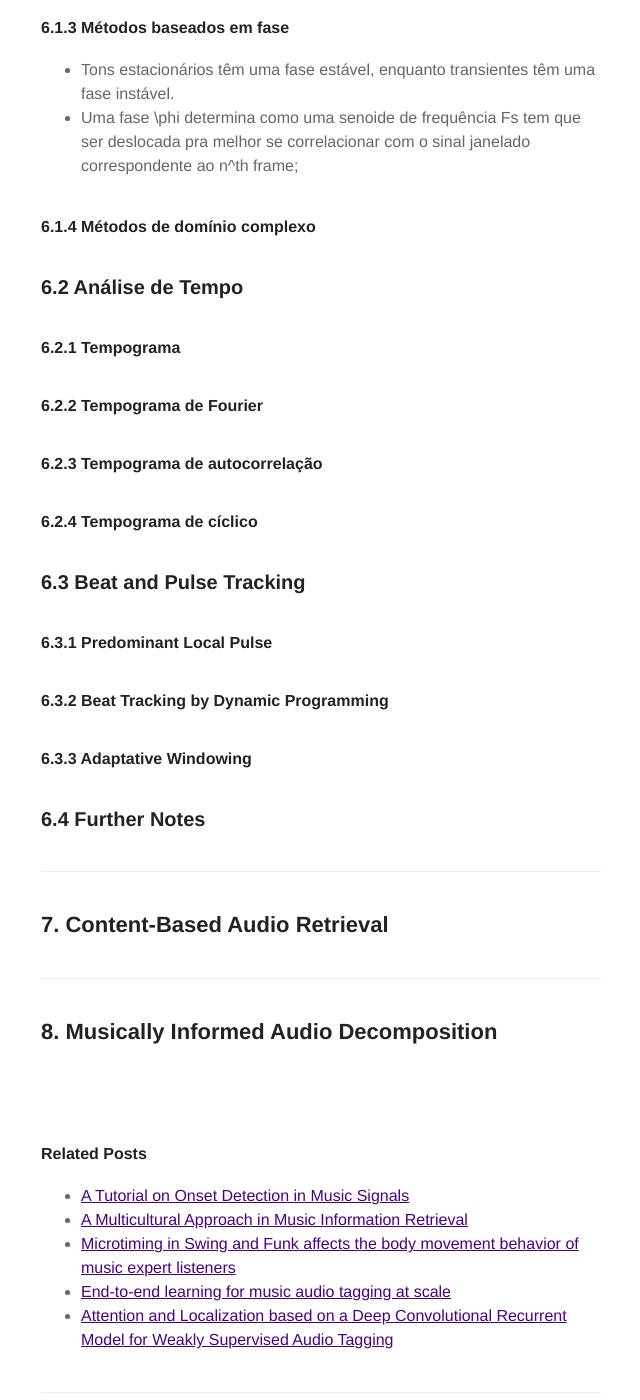
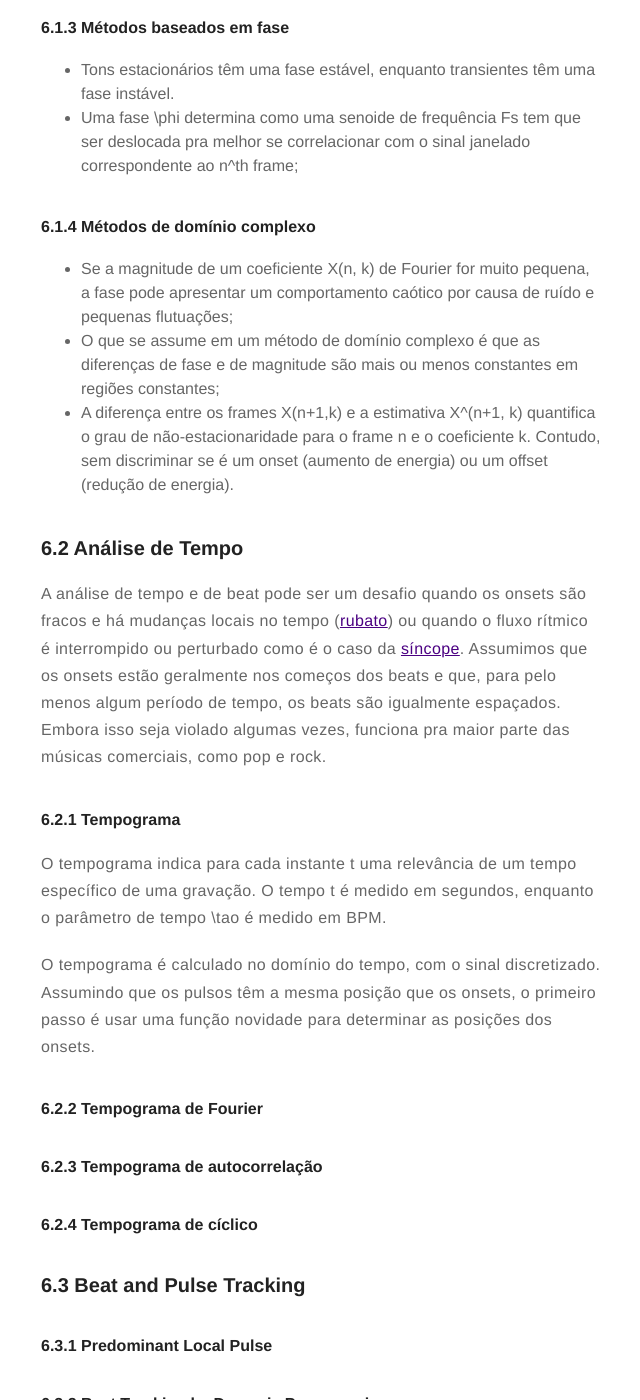
Before and after one commit to giovana-morais/giovana-morais.github.io, a Jekyll site: the page built from _posts/2020-08-14-fundamentals_of_music_processing.md, in a window 1280 px wide and 1400 px high, scrolled down 4077 px. Shown: the whole window, without its empty margins (319-959 px from the left). Built offline with Jekyll 4.4.1, drawn with Linux system fonts in a browser that asks for light colours.

Commit message:
feat: seção sobre onsets finalizada e seção sobre tempograma iniciada

```diff
--- a/_posts/2020-08-14-fundamentals_of_music_processing.md
+++ b/_posts/2020-08-14-fundamentals_of_music_processing.md
@@ -146,9 +146,32 @@ ao n^th frame;
 
 
 #### 6.1.4 Métodos de domínio complexo
+* Se a magnitude de um coeficiente X(n, k) de Fourier for muito pequena, a fase
+pode apresentar um comportamento caótico por causa de ruído e pequenas flutuações;
+* O que se assume em um método de domínio complexo é que as diferenças de fase e de
+magnitude são mais ou menos constantes em regiões constantes;
+* A diferença entre os frames X(n+1,k) e a estimativa X^(n+1, k) quantifica o grau
+de não-estacionaridade para o frame n e o coeficiente k. Contudo, sem discriminar se
+é um onset (aumento de energia) ou um offset (redução de energia).
 
 ### 6.2 Análise de Tempo
+A análise de tempo e de beat pode ser um desafio quando os onsets são fracos e há
+mudanças locais no tempo ([rubato](https://pt.wikipedia.org/wiki/Tempo_rubato)) ou
+quando o fluxo rítmico é interrompido ou perturbado
+como é o caso da [síncope](https://pt.wikipedia.org/wiki/Síncope_(música)).
+Assumimos que os onsets estão geralmente nos começos dos beats e que, para pelo menos
+algum período de tempo, os beats são igualmente espaçados. Embora isso seja violado
+algumas vezes, funciona pra maior parte das músicas comerciais, como pop e rock.
+
 #### 6.2.1 Tempograma
+O tempograma indica para cada instante t uma relevância de um tempo específico de
+uma gravação. O tempo t é medido em segundos, enquanto o parâmetro de tempo \tao
+é medido em BPM.
+
+O tempograma é calculado no domínio do tempo, com o sinal discretizado. Assumindo que os
+pulsos têm a mesma posição que os onsets, o primeiro passo é usar uma função novidade
+para determinar as posições dos onsets.
+
 #### 6.2.2 Tempograma de Fourier
 #### 6.2.3 Tempograma de autocorrelação
 #### 6.2.4 Tempograma de cíclico
```
